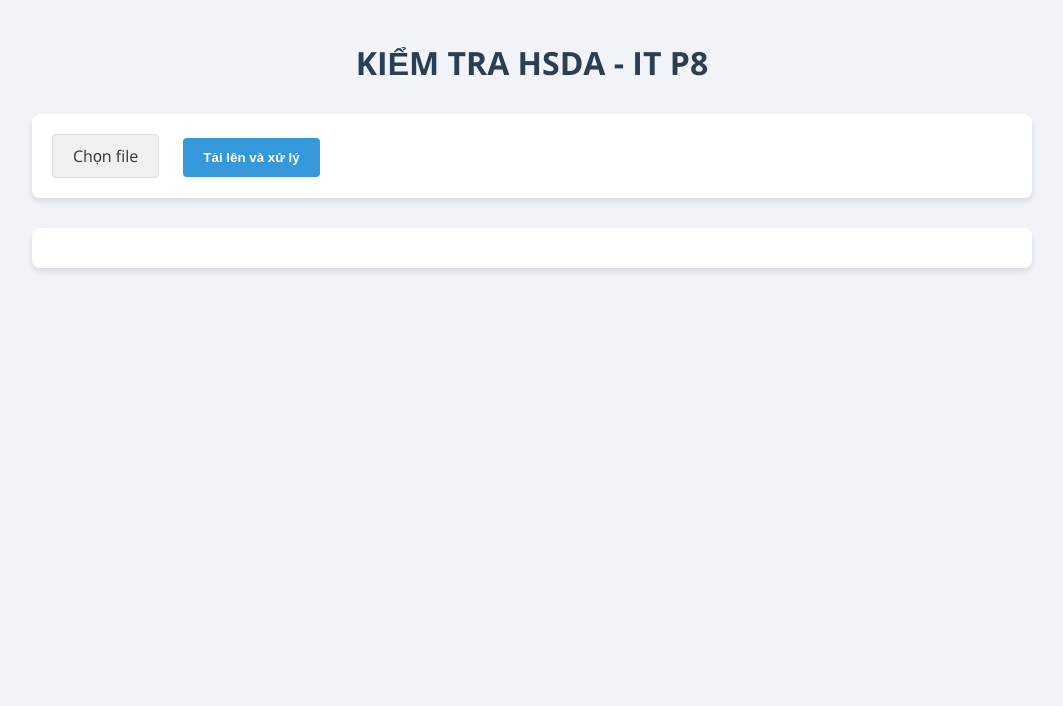
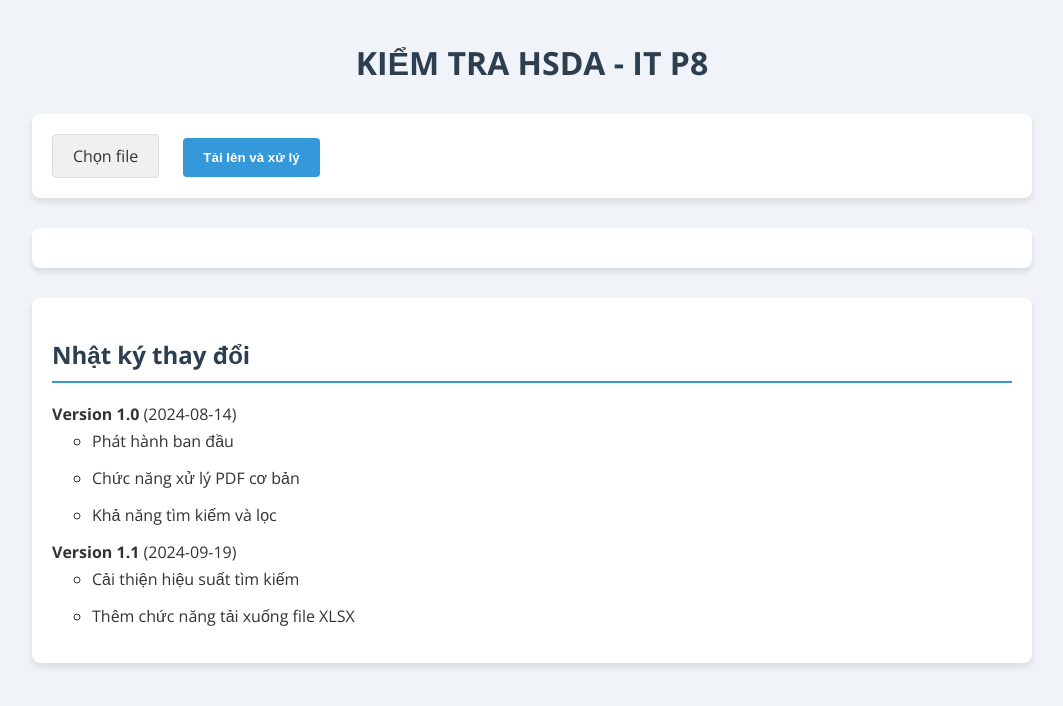
Before and after one commit to NghiNgo/tcvn-text-recogine, a Flask app: page / in a window 1280 px wide. Shown: the top 706 px of the page, without its empty margins (108-1171 px from the left). Run offline with Flask 3, Linux system fonts and the light colour scheme; some libraries are stand-ins or nearby versions.

Commit message:
Update index.html

```diff
--- a/templates/index.html
+++ b/templates/index.html
@@ -201,6 +201,51 @@
         color: #555;
         margin-left: 10px;
       }
+
+      #changelog {
+        background-color: #fff;
+        padding: 20px;
+        border-radius: 8px;
+        box-shadow: 0 4px 6px rgba(0, 0, 0, 0.1);
+        margin-top: 30px;
+      }
+
+      #changelog h2 {
+        color: #2c3e50;
+        border-bottom: 2px solid #3498db;
+        padding-bottom: 10px;
+        margin-bottom: 20px;
+      }
+
+      #changelog-list {
+        list-style-type: none;
+        padding-left: 0;
+      }
+
+      #changelog-list li {
+        margin-bottom: 15px;
+      }
+
+      #changelog-list ul {
+        margin-top: 5px;
+      }
+
+      .result-grid {
+        display: grid;
+        grid-template-columns: 1fr;
+        gap: 20px;
+      }
+
+      @media (min-width: 768px) {
+        .result-grid {
+          grid-template-columns: repeat(2, 1fr);
+        }
+      }
+
+      .result-item {
+        break-inside: avoid;
+        page-break-inside: avoid;
+      }
     </style>
   </head>
   <body>
@@ -211,8 +256,8 @@
         <label for="pdf-file">Chọn file</label>
       </div>
       <button type="submit">Tải lên và xử lý</button>
+      <button id="download-xlsx" style="display: none; background-color: green; color: white;">Tải xuống XLSX</button>
     </form>
-    <button id="download-xlsx" style="display: none">Tải xuống XLSX</button>
     <div id="statistics-container" style="display: none">
       <h3>Thống kê:</h3>
       <p>TCVN: <span id="tcvn-count">0</span></p>
@@ -242,7 +287,10 @@
       <div class="spinner"></div>
     </div>
     <div id="results"></div>
-
+    <div id="changelog">
+      <h2>Nhật ký thay đổi</h2>
+      <ul id="changelog-list"></ul>
+    </div>
     <script>
       let allResults = [];
       let filteredResults = [];
@@ -323,6 +371,7 @@
 
           for (const [standardType, items] of Object.entries(groupedResults)) {
             html += `<h3>${standardType}</h3>`;
+            html += '<div class="result-grid">';
             items.forEach((item) => {
               html += `
               <div class="result-item">
@@ -345,13 +394,9 @@
                     ? `<strong>Văn bản thay thế:</strong> <span style="color: red;">${item.matching_result_2}</span><br>`
                     : ""
                 }
-                ${
-                  item.matching_result_1
-                    ? `<strong>Ghi chú:</strong> ${item.matching_result_1}<br>`
-                    : ""
-                }
               </div>`;
             });
+            html += "</div>";
           }
 
           html += generatePagination();
@@ -366,12 +411,11 @@
       function downloadXLSX() {
         const exportData = filteredResults.map((item) => ({
           "Tìm theo": item.phrase,
-          "Trang": item.page,
-          "Dòng": item.line,
+          Trang: item.page,
+          Dòng: item.line,
           "Mã số": item.matching_check_phrase || "Không tìm thấy",
           "Tình trạng": item.matching_result_3 || "Không tìm thấy",
           "Văn bản thay thế": item.matching_result_2 || "",
-          "Ghi chú": item.matching_result_1 || "",
         }));
 
         const worksheet = XLSX.utils.json_to_sheet(exportData);
@@ -390,6 +434,45 @@
           return acc;
         }, {});
       }
+
+      const changeLog = [
+        {
+          version: "1.0",
+          date: "2024-08-14",
+          changes: [
+            "Phát hành ban đầu",
+            "Chức năng xử lý PDF cơ bản",
+            "Khả năng tìm kiếm và lọc",
+          ],
+        },
+        {
+          version: "1.1",
+          date: "2024-09-19",
+          changes: [
+            "Cải thiện hiệu suất tìm kiếm",
+            "Thêm chức năng tải xuống file XLSX",
+          ],
+        },
+      ];
+
+      function displayChangeLog() {
+        const changelogList = document.getElementById("changelog-list");
+        changelogList.innerHTML = "";
+
+        changeLog.forEach((version) => {
+          const li = document.createElement("li");
+          li.innerHTML = `
+      <strong>Version ${version.version}</strong> (${version.date})
+      <ul>
+        ${version.changes.map((change) => `<li>${change}</li>`).join("")}
+      </ul>
+    `;
+          changelogList.appendChild(li);
+        });
+      }
+
+      // Call this function when the page loads
+      displayChangeLog();
 
       function generatePagination() {
         const totalPages = Math.ceil(filteredResults.length / itemsPerPage);
```
